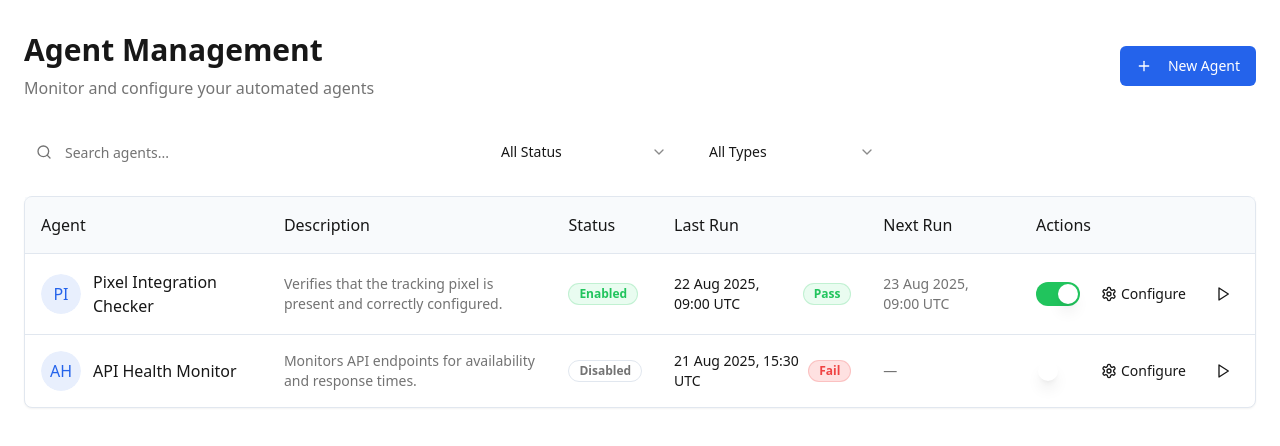
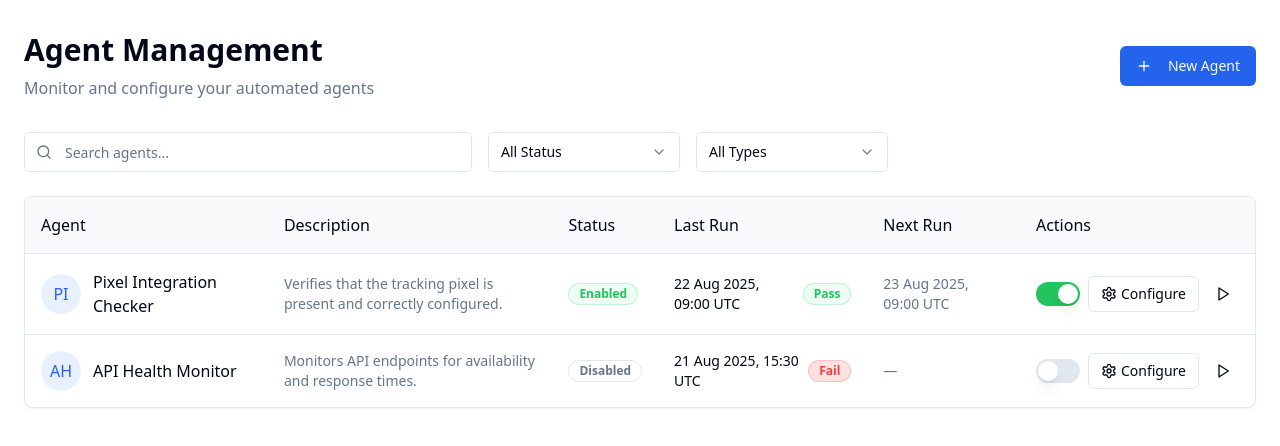
Before and after one commit to akashFairpe/route-guard, a React (Vite) app: page / in a window 1280 px wide. Shown: the top 446 px of the page. Built offline with nearby package versions, Linux system fonts and the light colour scheme.

Commit message:
Fix project view
The project view is not visible. This commit rectifies the issue.

```diff
--- a/src/index.css
+++ b/src/index.css
@@ -6,60 +6,58 @@
 
 @layer base {
   :root {
-    /* Standard light theme colors */
+    /* Background and surface colors */
     --background: 0 0% 100%;
-    --foreground: 0 0% 9%;
+    --foreground: 222 84% 5%;
 
-    /* Surface colors */
     --card: 0 0% 100%;
-    --card-foreground: 0 0% 9%;
+    --card-foreground: 222 84% 5%;
 
     --popover: 0 0% 100%;
-    --popover-foreground: 0 0% 9%;
+    --popover-foreground: 222 84% 5%;
 
-    /* Primary - Blue */
+    /* Primary brand color */
     --primary: 221 83% 53%;
-    --primary-foreground: 0 0% 100%;
-    --primary-hover: 221 83% 48%;
+    --primary-foreground: 210 40% 98%;
 
-    /* Secondary - Light gray */
+    /* Secondary colors */
     --secondary: 210 40% 96%;
-    --secondary-foreground: 0 0% 9%;
+    --secondary-foreground: 222 47% 11%;
 
-    /* Muted backgrounds */
+    /* Muted colors */
     --muted: 210 40% 96%;
-    --muted-foreground: 0 0% 45%;
+    --muted-foreground: 215 16% 47%;
 
-    /* Accent */
+    /* Accent colors */
     --accent: 210 40% 96%;
-    --accent-foreground: 0 0% 9%;
+    --accent-foreground: 222 47% 11%;
 
     /* Status colors */
     --success: 142 71% 45%;
-    --success-foreground: 0 0% 100%;
-    --success-light: 142 76% 95%;
+    --success-foreground: 355 25% 95%;
+    --success-light: 143 85% 96%;
 
     --warning: 38 92% 50%;
-    --warning-foreground: 0 0% 100%;
+    --warning-foreground: 48 96% 89%;
     --warning-light: 48 100% 96%;
 
     --destructive: 0 84% 60%;
-    --destructive-foreground: 0 0% 100%;
+    --destructive-foreground: 210 40% 98%;
     --destructive-light: 0 93% 94%;
 
     /* UI elements */
     --border: 214 32% 91%;
-    --input: 0 0% 100%;
+    --input: 214 32% 91%;
     --ring: 221 83% 53%;
 
     --radius: 0.5rem;
 
     --sidebar-background: 0 0% 100%;
-    --sidebar-foreground: 0 0% 9%;
+    --sidebar-foreground: 222 84% 5%;
     --sidebar-primary: 221 83% 53%;
-    --sidebar-primary-foreground: 0 0% 100%;
+    --sidebar-primary-foreground: 210 40% 98%;
     --sidebar-accent: 210 40% 96%;
-    --sidebar-accent-foreground: 0 0% 9%;
+    --sidebar-accent-foreground: 222 47% 11%;
     --sidebar-border: 214 32% 91%;
     --sidebar-ring: 221 83% 53%;
   }
```
